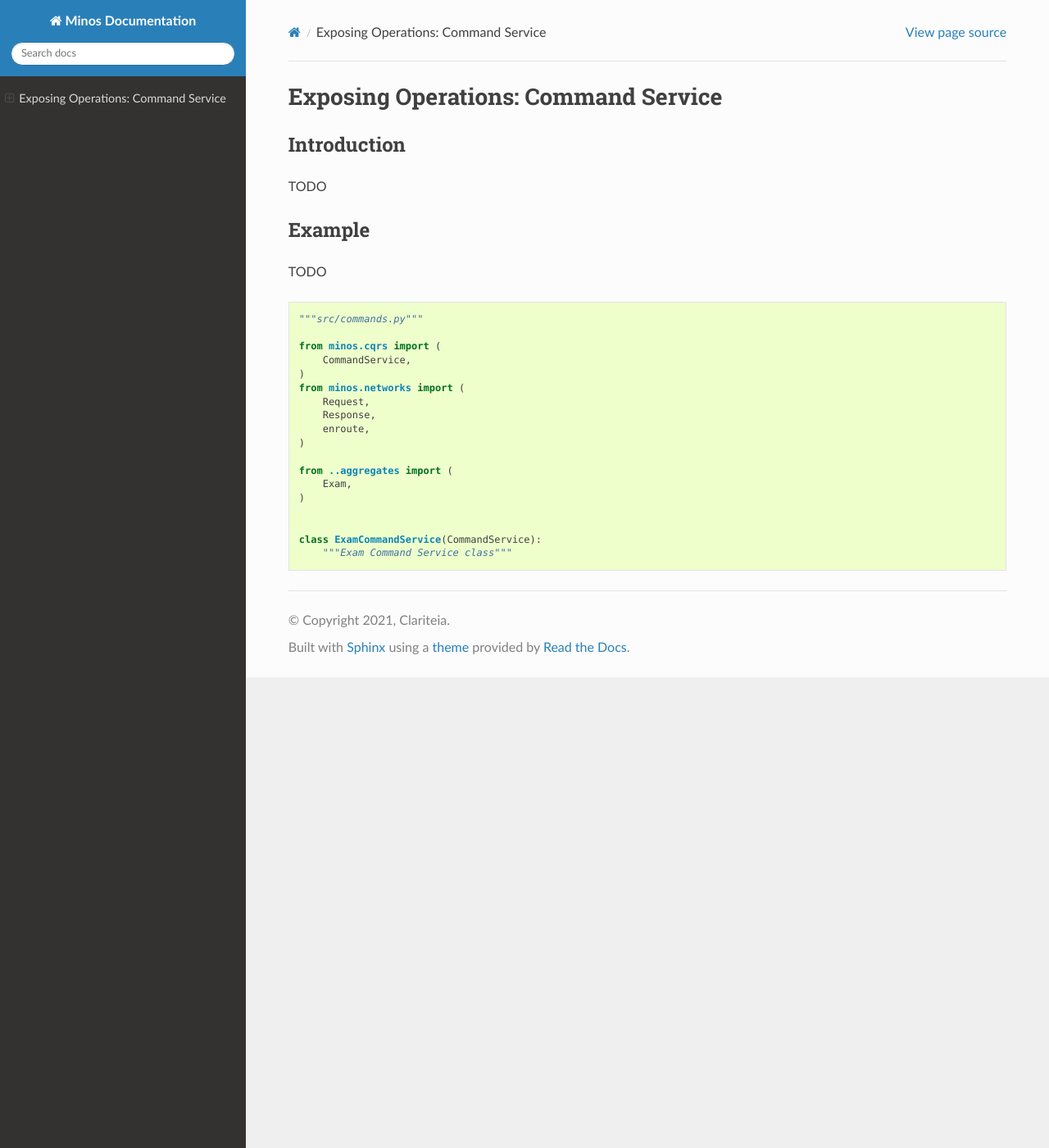
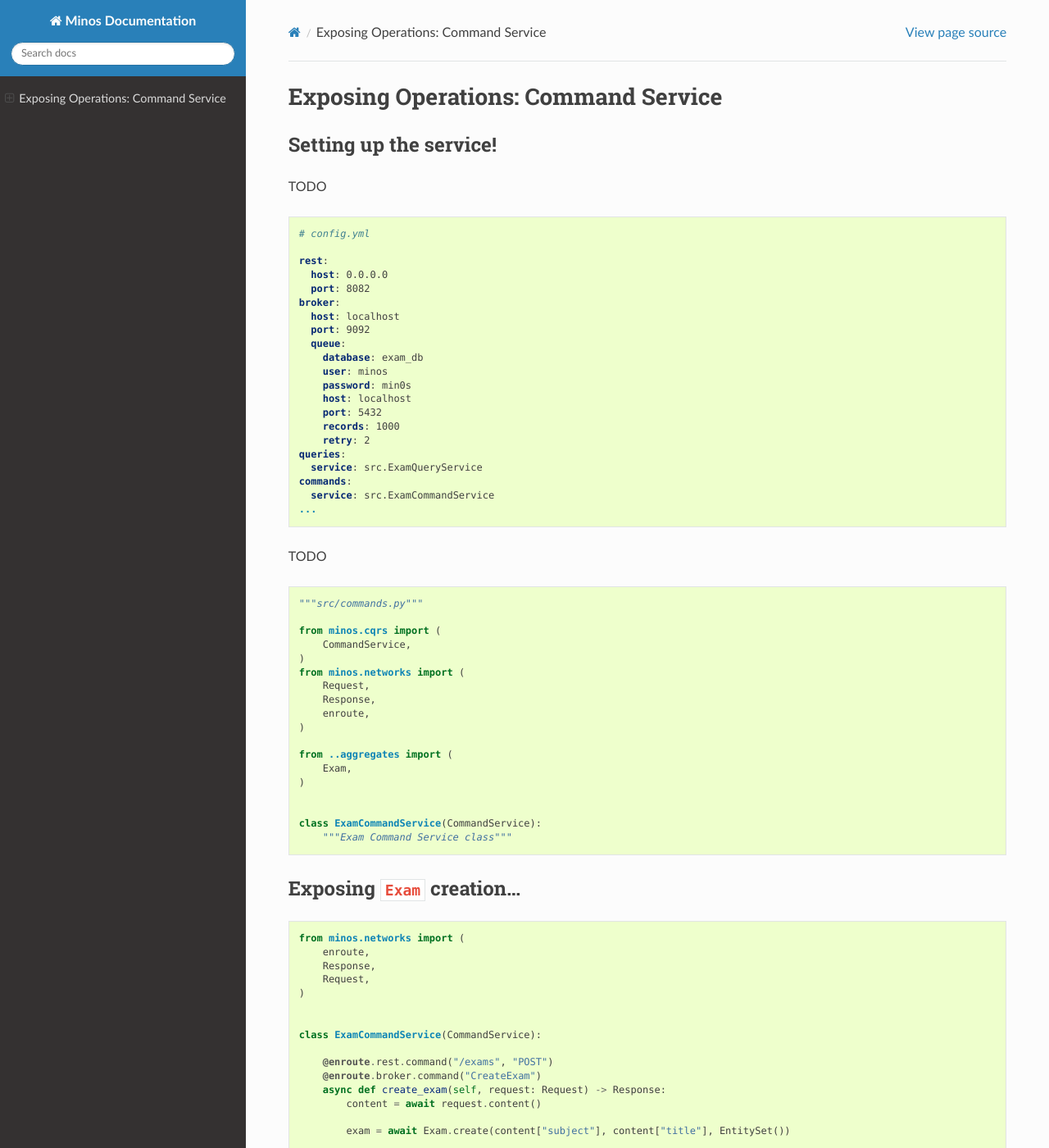
Before and after one commit to Clariteia/minos-documentation, a Sphinx documentation site: the page built from docs/quickstart/command.md, in a window 1280 px wide and 1400 px high. Shown: the whole window at 82% size. Built offline with Sphinx 7.4.7 and the Read the Docs theme 2.0.0, drawn with Linux system fonts in a browser that asks for light colours; some of the changed text lies outside the part shown.

Commit message:
* Add `CommandService` skeleton. * Minor improvements.

````diff
--- a/docs/quickstart/command.md
+++ b/docs/quickstart/command.md
@@ -1,10 +1,32 @@
 # Exposing Operations: Command Service
 
-## Introduction
+## Setting up the service!
 
 TODO
 
-## Example
+```yaml
+# config.yml
+
+rest:
+  host: 0.0.0.0
+  port: 8082
+broker:
+  host: localhost
+  port: 9092
+  queue:
+    database: exam_db
+    user: minos
+    password: min0s
+    host: localhost
+    port: 5432
+    records: 1000
+    retry: 2
+queries:
+  service: src.ExamQueryService
+commands:
+  service: src.ExamCommandService
+...
+```
 
 TODO
 
@@ -28,3 +50,61 @@
 class ExamCommandService(CommandService):
     """Exam Command Service class"""
 ```
+
+## Exposing `Exam` creation...
+
+```python
+from minos.networks import (
+    enroute,
+    Response,
+    Request,
+)
+
+
+class ExamCommandService(CommandService):
+
+    @enroute.rest.command("/exams", "POST")
+    @enroute.broker.command("CreateExam")
+    async def create_exam(self, request: Request) -> Response:
+        content = await request.content()
+
+        exam = await Exam.create(content["subject"], content["title"], EntitySet())
+
+        return Response(exam.uuid)
+
+```
+
+## Adding `Exam` questions!
+
+TODO
+
+## Deleting `Exam`...
+
+TODO
+
+## Why not to implement `get` commands?
+
+TODO
+
+## Summary
+
+```python
+"""src/commands.py"""
+
+from minos.cqrs import (
+    CommandService,
+)
+from minos.networks import (
+    Request,
+    Response,
+    enroute,
+)
+
+from ..aggregates import (
+    Exam,
+)
+
+
+class ExamCommandService(CommandService):
+    """Exam Command Service class"""
+```
````
Also changed, not shown: docs/quickstart/aggregate.md (+12 -0 lines).
